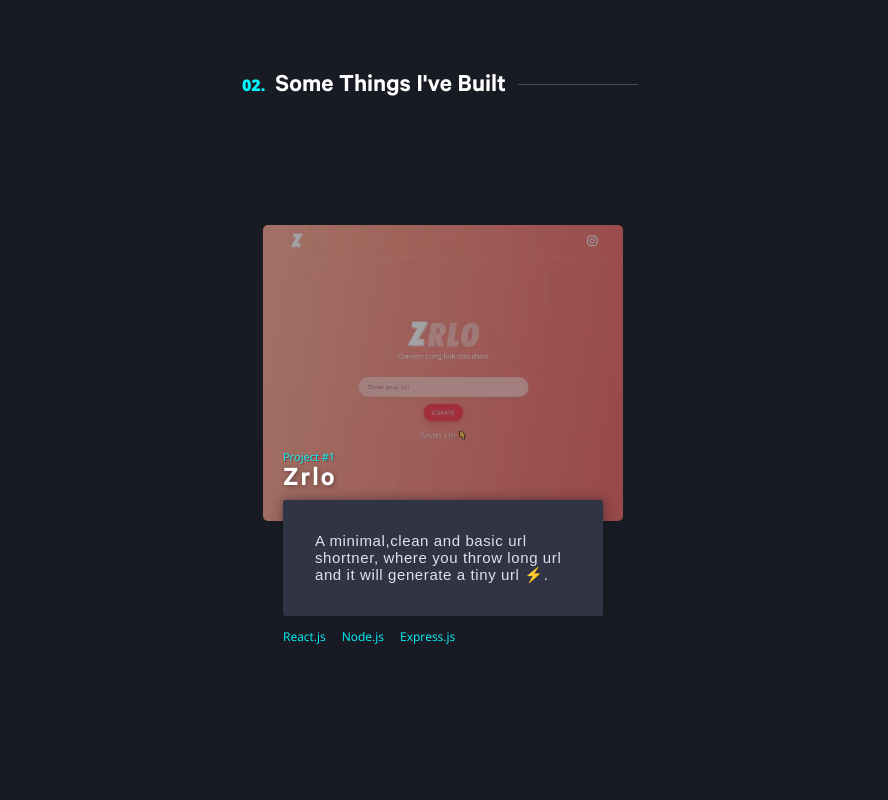
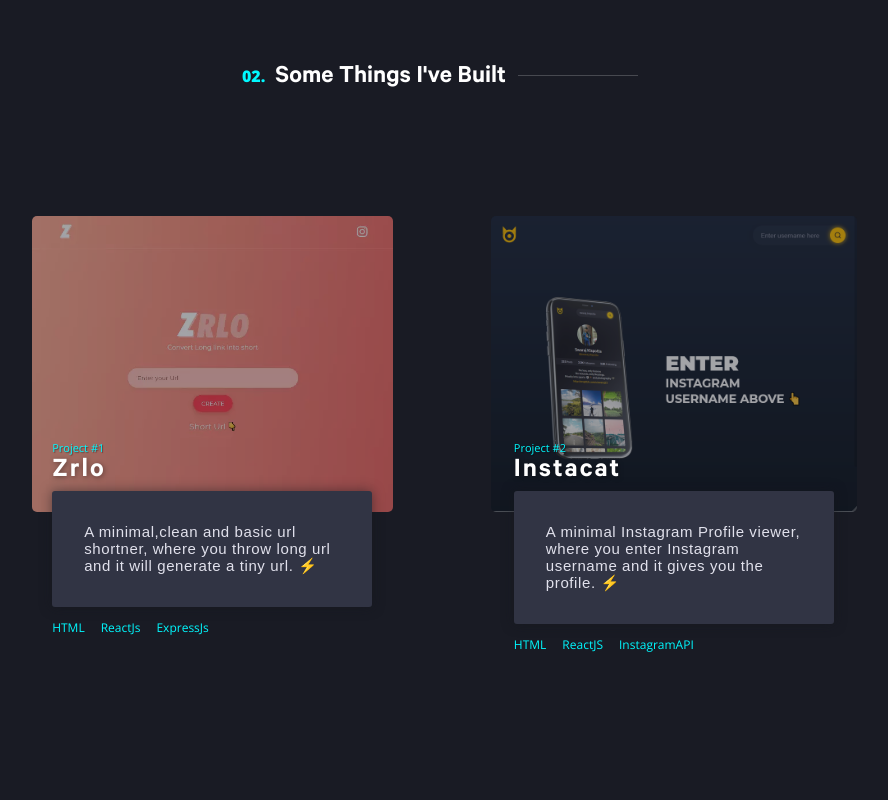
Before and after one commit to 5tupidbrain/Portfolio, a React (Create React App) app: page / in a window 1280 px wide. Shown: the part 1560-2360 px from the top of the page, without its empty margins (197-1085 px from the left). Built offline with nearby package versions, Linux system fonts and the light colour scheme.

Commit message:
UpdateNov20

```diff
--- a/src/Components/Projects.js
+++ b/src/Components/Projects.js
@@ -1,8 +1,33 @@
 import React from 'react';
-import zrlo from '../assets/zrlo2.webp';
+import { objOne, objTwo } from './data';
 
 
+function Proj_card(props) {
+  return (
+    <>
+      <div className='pcard'>
+        <a href={props.url}>
+          <img src={props.img} alt='' ></img>
+        </a>
+        <div className='proj-card'>
+          <h4>Project #{props.no}</h4>
+          <a href={props.url}>{props.name}</a>
+          <p>{props.desc} <span role="img" aria-label="l-bolt">⚡</span></p>
+          <ul>
+            <li>{props.lang1}</li>
+            <li>{props.lang2}</li>
+            <li>{props.lang3}</li>
+          </ul>
+        </div>
+      </div>
+    </>
+  )
+}
+
 class Projects extends React.Component {
+  constructor(props) {
+    super(props);
+  }
   render() {
     return (
       <div className="App">
@@ -14,24 +39,8 @@ class Projects extends React.Component {
             </div>
             <div className='p-grid'>
 
-                            <div className='pcard'>
-                                <a href='https://zrlo.xyz'>
-                                    <img src={zrlo} alt='' ></img>
-                                </a>
-                                <div className='proj-card'>
-                                    <h4>Project #1</h4>
-                                    <a href='https://zrlo.xyz'>Zrlo</a>
-                                    <p>A minimal,clean and basic url shortner,
-                                        where you throw long url and it will
-                                        generate a tiny url <span role="img" aria-label="l-bolt">⚡</span>.
-                                    </p>
-                                    <ul>
-                                        <li>React.js</li>
-                                        <li>Node.js</li>
-                                        <li>Express.js</li>
-                                    </ul>
-                                </div>
-                            </div>
+              <Proj_card{...objOne} />
+              <Proj_card{...objTwo} />
 
             </div>
           </div>
--- /dev/null
+++ b/src/Components/data.js
@@ -0,0 +1,26 @@
+
+import zrlo from '../assets/zrlo2.webp';
+import instacat from '../assets/instacat.png'
+
+
+export const objOne = {
+  no:'1',
+  name:'Zrlo',
+  desc:'A minimal,clean and basic url shortner, where you throw long url and it will generate a tiny url.',
+  lang1:'HTML',
+  lang2:'ReactJs',
+  lang3:'ExpressJs',
+  img:zrlo,
+  url:'https://zrlo.xyz'
+}
+
+export const objTwo = {
+  no:'2',
+  name:'Instacat',
+  desc:'A minimal Instagram Profile viewer, where you enter Instagram username and it gives you the profile.',
+  lang1:'HTML',
+  lang2:'ReactJS',
+  lang3:'InstagramAPI',
+  img:instacat,
+  url:'https://instacat.now.sh/'
+}
--- a/src/assets/css/App.css
+++ b/src/assets/css/App.css
@@ -413,6 +413,8 @@
 }
 .p-grid {
   display: grid;
+  grid-template-columns: 1fr 1fr;
+  gap: 96px;
 }
 .pcard {
   height: max-content;
@@ -540,7 +542,8 @@
   justify-content: space-evenly;
   flex-direction: column;
   width: 100%;
-  background: var(--lcolor);
+  /* background: var(--lcolor); */
+  background-color: #191b24;
   height: 140px;
   font-family: sans-serif;
   font-size: 14px;
@@ -565,6 +568,10 @@
   }
   .right-fl {
     display: none;
+  }
+  .p-grid {
+    grid-template-columns: auto;
+    gap: 96px;
   }
 }
 @media only screen and (max-width: 768px) {
@@ -629,6 +636,7 @@
   .menu-btn:checked ~ .Nav {
     display: flex;
   }
+
   .pcard {
     width: auto;
   }
```
Also changed, not shown: src/assets/instacat.png (added). Lines whose indentation alone changed are shown as unchanged.
